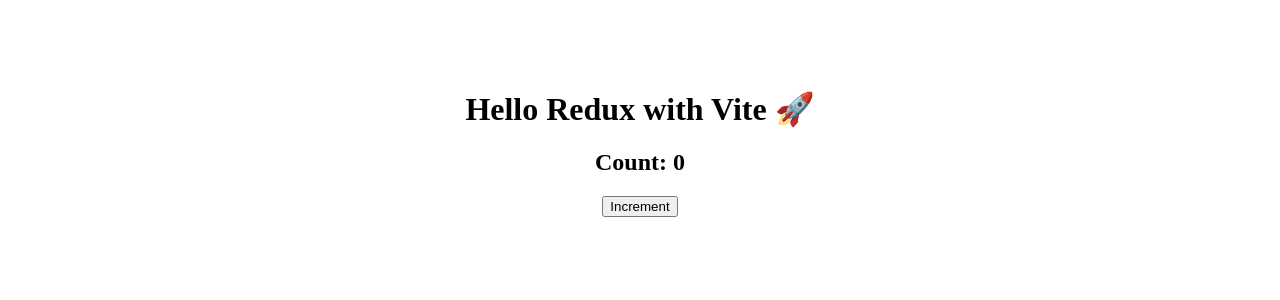
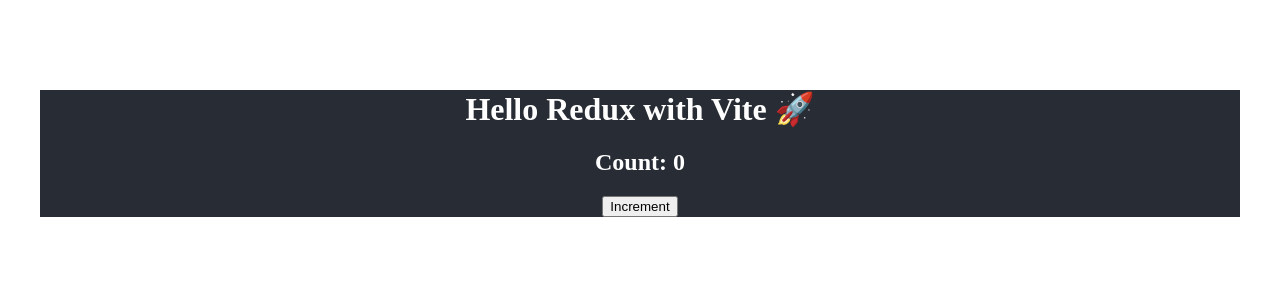
Before and after one commit to Gowtham-503/new_demo, a React (Vite) app: page / in a window 1280 px wide. Shown: the top 300 px of the page. Built offline with nearby package versions, Linux system fonts and the light colour scheme.

Commit message:
Add new button

```diff
--- a/src/App.jsx
+++ b/src/App.jsx
@@ -7,7 +7,7 @@
   const dispatch = useDispatch();
 
   return (
-    <div style={{ textAlign: 'center', marginTop: '50px' }}>
+    <div style={{ textAlign: 'center', marginTop: '50px', backgroundColor:"#282c34" ,color:"white" }}>
       <h1>Hello Redux with Vite 🚀</h1>
       <h2>Count: {count}</h2>
       <button onClick={() => dispatch(increment())}>
```
